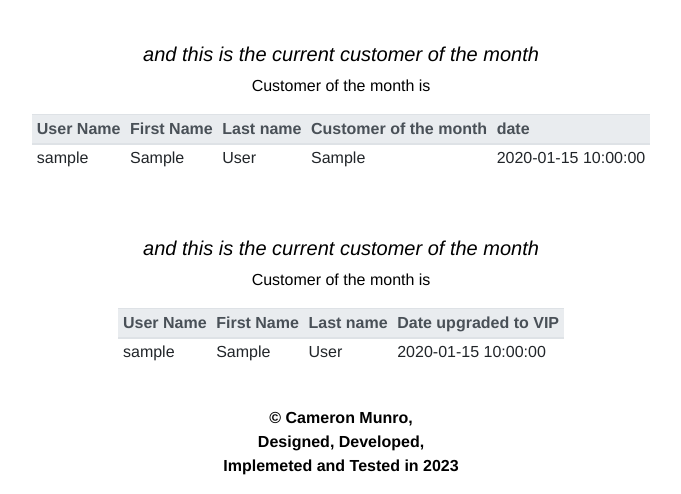
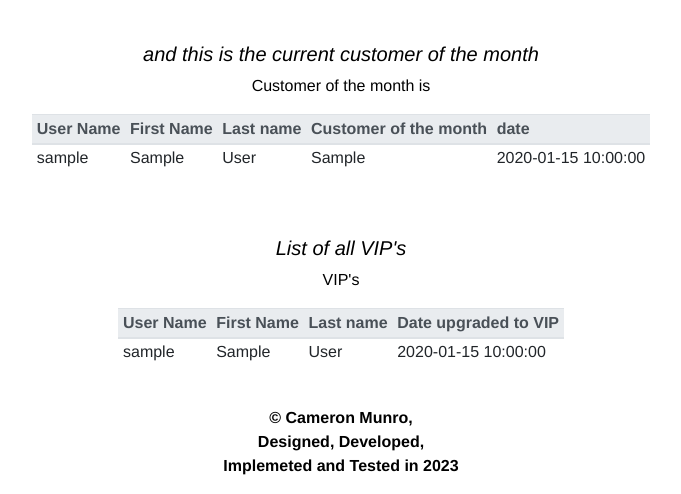
Before and after one commit to YomboJombo/Bust-stop, a PHP site: page /display_cust.php in a window 1280 px wide. Shown: the part 1403-1897 px from the top of the page, without its empty margins (299-980 px from the left). Run offline with PHP 8.4, Linux system fonts and the light colour scheme; tables that the repository leaves empty or names only in its code hold one stand-in row (values such as "Sample post"); data that the repository does not hold is empty; some libraries are stand-ins or nearby versions.

Commit message:
Update display_cust.php

```diff
--- a/bust_stop/display_cust.php
+++ b/bust_stop/display_cust.php
@@ -134,7 +134,7 @@ include("./header.php") ;
 	<!-- Add 2nd table container -->
 	<div class="row justify-content-center">
 		<div class="col-auto">
-			<table class="table table-hover table-sm table-responsive" id="Mesurments">
+			<table class="table table-hover table-sm table-responsive" id="cust_of_the_month">
 
 				<!-- The table header row -->
 				<thead class="thead-light">
@@ -180,14 +180,14 @@ include("./header.php") ;
 	<br>
 	<br>
 	<div class="container-fluid">
-		<h5 style="text-align: center; color: black; font-style: italic;">and this is the current customer of the month</h5>
-		<p style="text-align: center; color: black;">Customer of the month is</p>
+		<h5 style="text-align: center; color: black; font-style: italic;">List of all VIP's</h5>
+		<p style="text-align: center; color: black;">VIP's</p>
 	</div> <!-- Container -->
 
 	<!-- Add 2nd table container -->
 	<div class="row justify-content-center">
 		<div class="col-auto">
-			<table class="table table-hover table-sm table-responsive" id="Mesurments">
+			<table class="table table-hover table-sm table-responsive" id="Vip">
 
 				<!-- The table header row -->
 				<thead class="thead-light">
```
